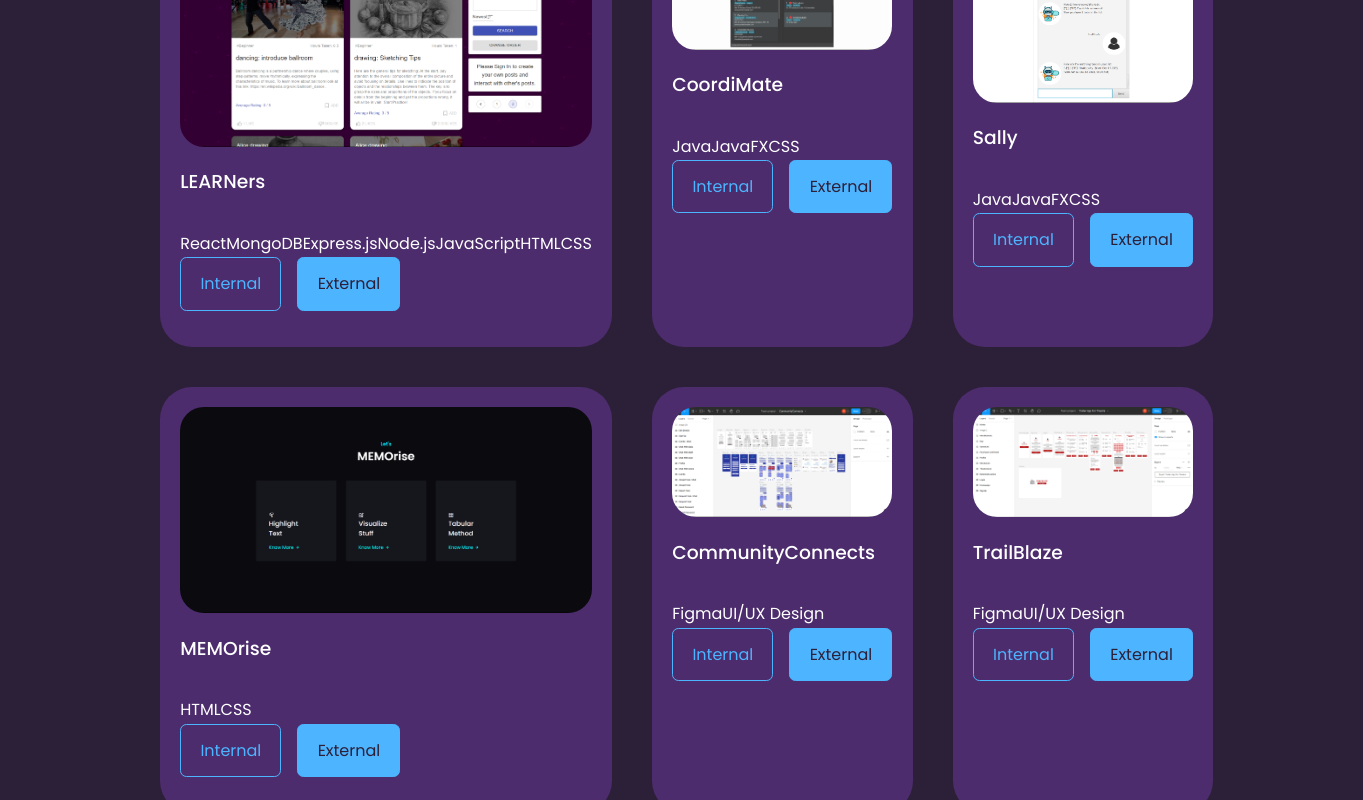
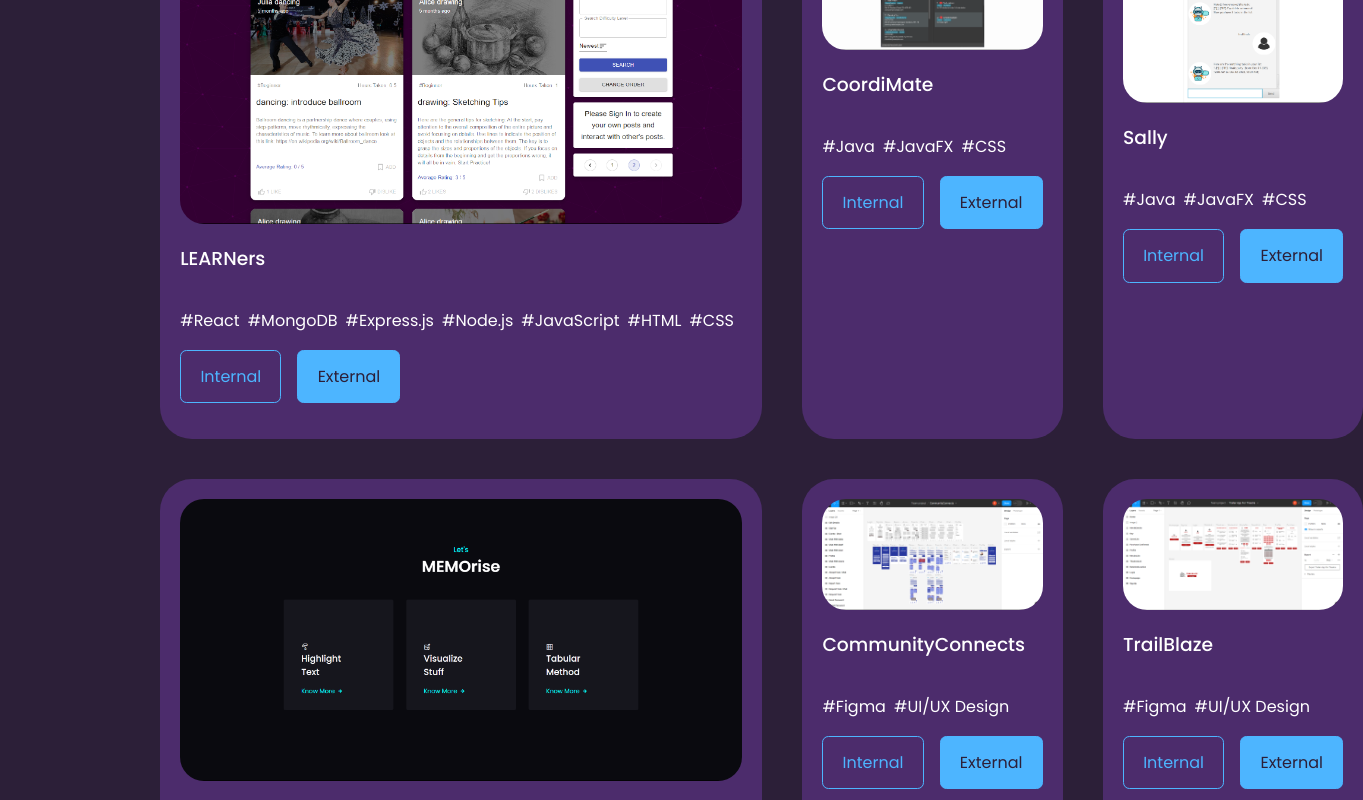
Before and after one commit to pra-navi/react-portfolio-website-1, a React (Create React App) app: page / in a window 1280 px wide. Shown: the part 2360-3160 px from the top of the page, 1363 px wide, since content can reach past the window. Built offline with nearby package versions, Linux system fonts and the light colour scheme.

Commit message:
update: Update the CV link

```diff
--- a/src/components/header/CTA.jsx
+++ b/src/components/header/CTA.jsx
@@ -1,5 +1,5 @@
 import React from 'react'
-import Resume from "../../assets/Pranavi's Resume Attachment.pdf"
+import Resume from "../../assets/Pranavi_CV.pdf"
 
 const CTA = () => {
   return (
--- a/src/components/portfolio/Portfolio.jsx
+++ b/src/components/portfolio/Portfolio.jsx
@@ -73,11 +73,11 @@ const Portfolio = () => {
                   <img src={image} alt={title} />
                 </div>
                 <h3>{title}</h3>
-                <div className="portfolio_item-tags">
+                <div className="tags">
                   {
                     tags.map((tag, index) => {
                       return (
-                        <span key={index}>{tag}</span>
+                        <span key={index} className="tag">#{tag}</span>
                       )
                     })
                   }
--- a/src/components/portfolio/portfolio.css
+++ b/src/components/portfolio/portfolio.css
@@ -31,6 +31,13 @@
     gap: 1rem;
     margin-bottom: 1rem;
 }
+.tags {
+    margin-top: 8px;
+    margin-bottom: 16px;
+}
+.tag {
+    margin-right: 8px;
+}
 
 /* Media Queries for Responsive Design (Medium Devices) */
 @media screen and (max-width: 1024px) {
```
Also changed, not shown: 1 other file (tests, documents, lock files or other folders).
